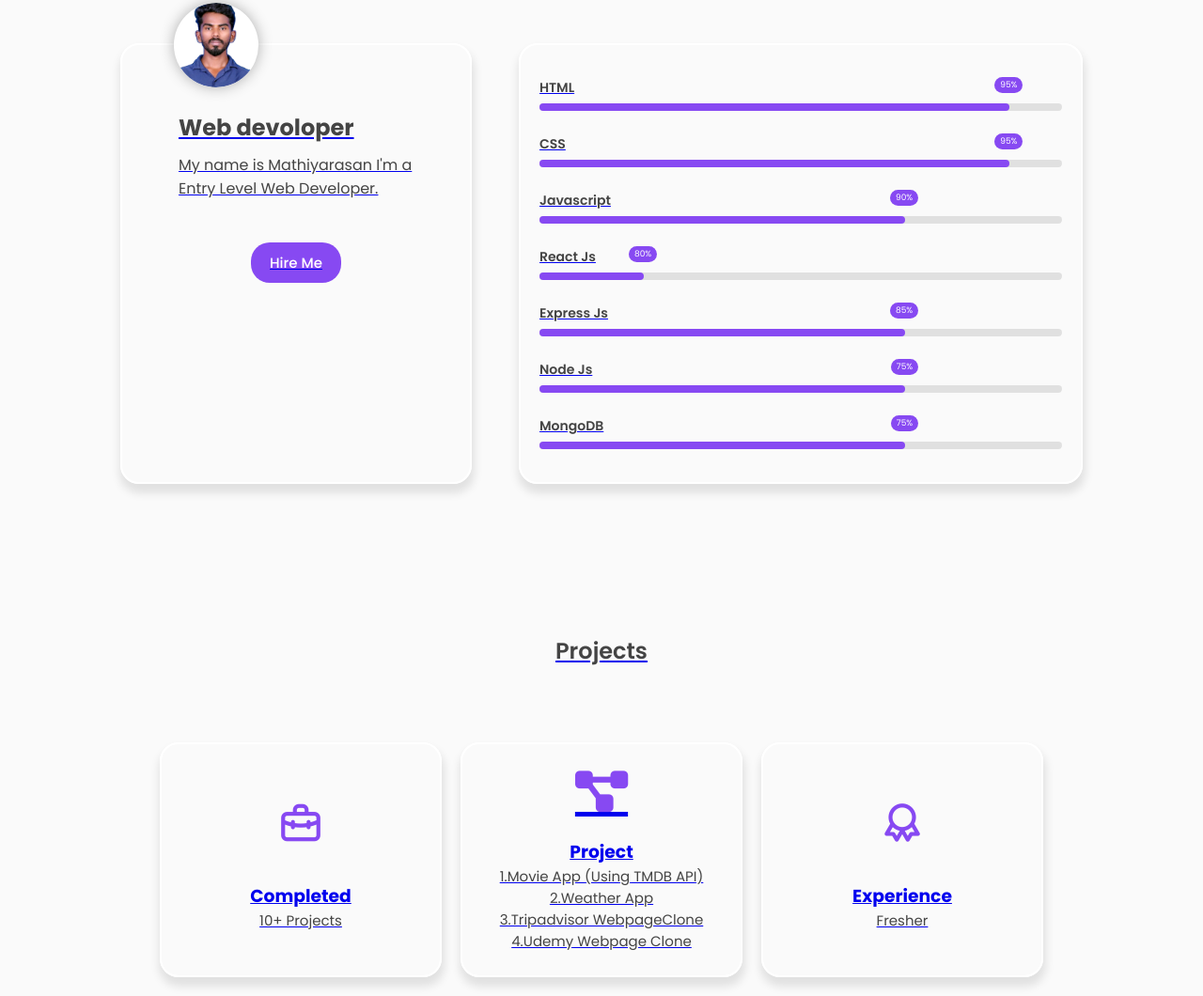
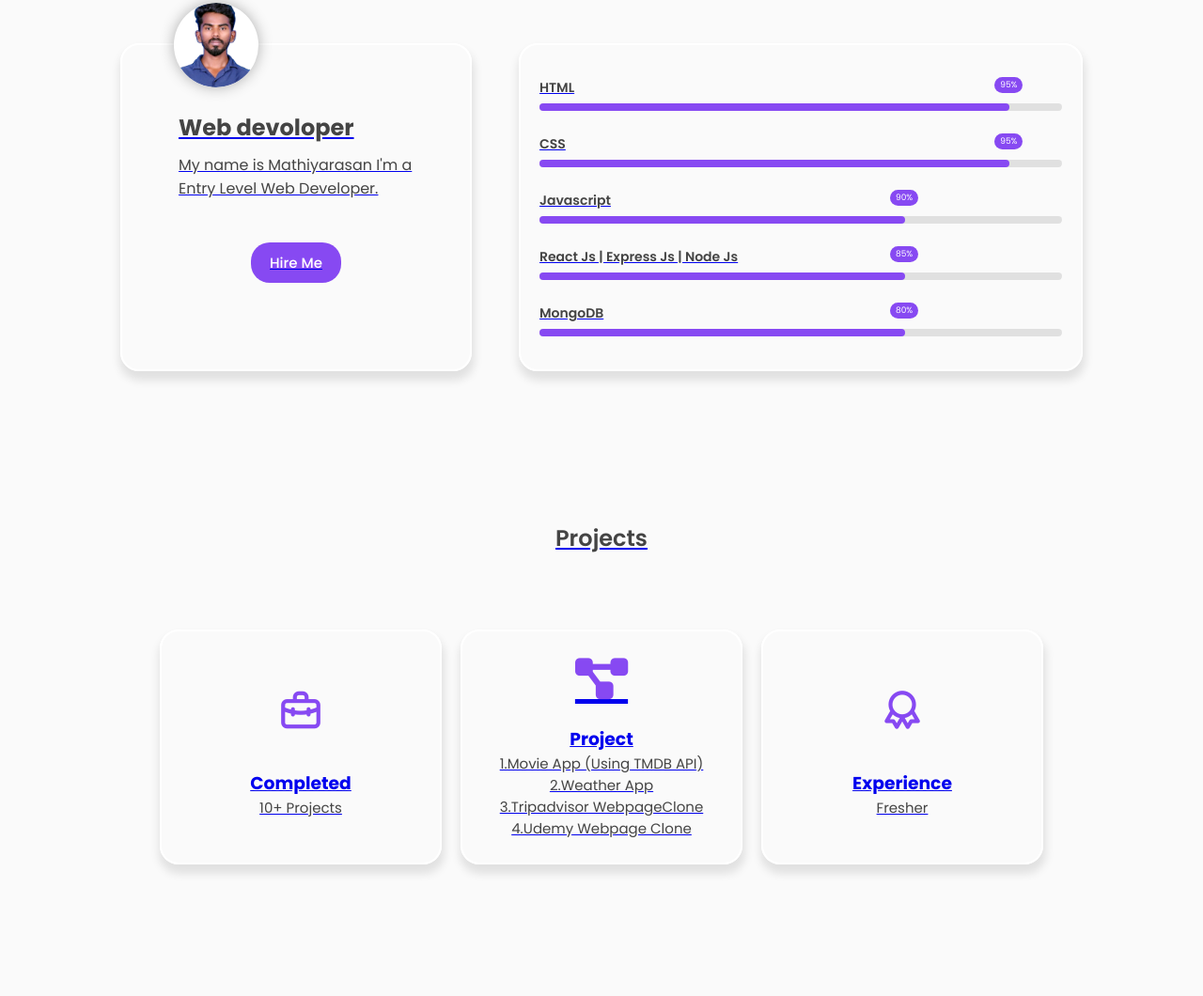
Before and after one commit to Mathiyarasan2102/Responsive-Portfolio, a plain HTML site: page index.html in a window 1280 px wide. Shown: the part 949-2009 px from the top of the page at 94% size. Drawn offline with nearby package versions, Linux system fonts and the light colour scheme; a web font is replaced by a local one.

Commit message:
Update index.html

```diff
--- a/index.html
+++ b/index.html
@@ -121,32 +121,17 @@
                             </div>
                         </div>
                         <div class="skill-box">
-                            <span class="title">React Js</span>
-                            <div class="skill-bar">
-                                <span class="skill-per javascript">
-                                    <span class="tooltip">80%</span>
-                                </span>
-                            </div>
-                        </div>
-                        <div class="skill-box">
-                            <span class="title">Express Js</span>
+                            <span class="title">React Js | Express Js | Node Js </span>
                             <div class="skill-bar">
                                 <span class="skill-per python">
                                     <span class="tooltip">85%</span>
                                 </span>
                             </div>
                             <div class="skill-box">
-                            <span class="title">Node Js</span>
-                            <div class="skill-bar">
-                                <span class="skill-per python">
-                                    <span class="tooltip">75%</span>
-                                </span>
-                            </div>
-                            <div class="skill-box">
                             <span class="title">MongoDB</span>
                             <div class="skill-bar">
                                 <span class="skill-per python">
-                                    <span class="tooltip">75%</span>
+                                    <span class="tooltip">80%</span>
                                 </span>
                             </div>
                     </div>
@@ -243,7 +228,7 @@
     <script src="portfolio.js"></script>
     <script>
     function openLinkedIn() {
-        window.open("https://www.linkedin.com/in/mathiyarasan-p", "_blank");
+        window.open("https://www.linkedin.com/in/mathiyarasan-p", target="_blank");
     }
     </script>
 </body>
```
